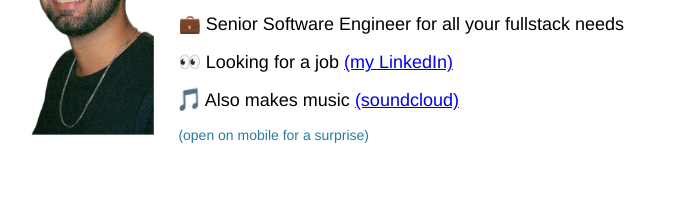
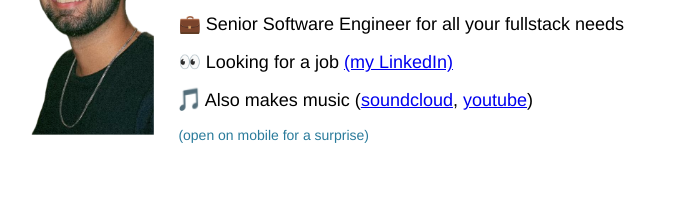
Before and after one commit to faizanv/faizanv.github.io, an Astro site: page / in a window 1280 px wide. Shown: the part 390-594 px from the top of the page, 260-934 px from the left. Built offline with nearby package versions, Linux system fonts and the light colour scheme; Astro itself is replaced by a stand-in of ours.

Commit message:
Update astro, add youtube link

```diff
--- a/package.json
+++ b/package.json
@@ -9,7 +9,7 @@
     "astro": "astro"
   },
   "dependencies": {
-    "astro": "^5.13.6",
+    "astro": "^5.16.1",
     "canvas-confetti": "^1.9.3"
   }
 }
--- a/src/components/Links.astro
+++ b/src/components/Links.astro
@@ -31,6 +31,12 @@
       <i class="fa-brands fa-soundcloud"></i>
     </a>
   </li>
+
+  <!-- <li data-tooltip="YouTube" style="--bg: #f00">
+    <a href="https://www.youtube.com/@faizan-virani" aria-label="YouTube">
+      <i class="fa-brands fa-youtube"></i>
+    </a>
+  </li> -->
 </ul>
 
 <style>
--- a/src/components/Welcome.astro
+++ b/src/components/Welcome.astro
@@ -29,11 +29,16 @@ import Links from "./Links.astro";
         >
       </li>
       <li>
-        <span class="bouncing-icon">🎵</span> Also makes music <a
+        <span class="bouncing-icon">🎵</span> Also makes music (<a
           href="https://soundcloud.com/faizanv"
           target="_blank"
-          rel="noopener">(soundcloud)</a
-        >
+          rel="noopener">soundcloud</a
+        >,
+        <a
+          href="https://www.youtube.com/watch?v=erKnSYnhjyM&t=960s"
+          target="_blank"
+          rel="noopener">youtube</a
+        >)
       </li>
       <li id="mobile-surprise">(open on mobile for a surprise)</li>
     </ul>
```
Also changed, not shown: 3 other files.
